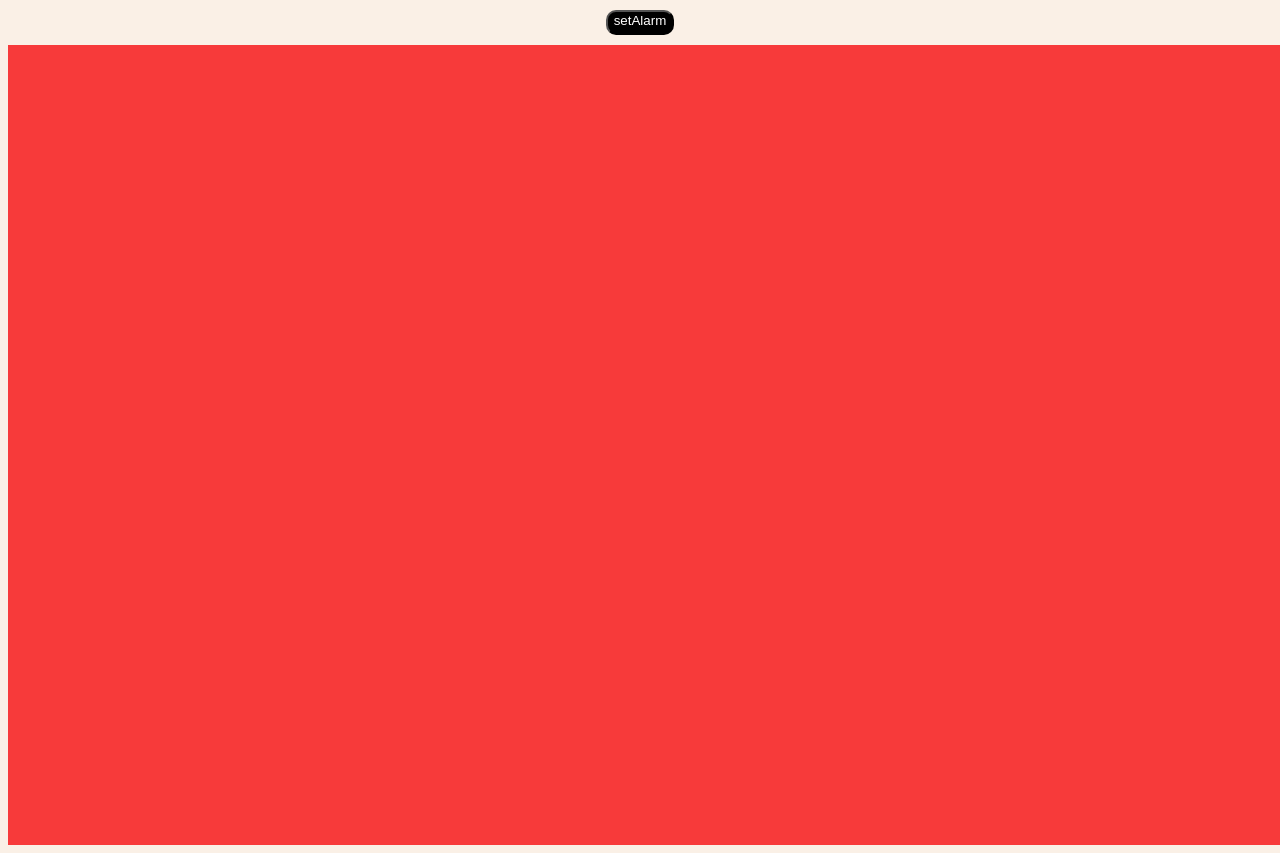
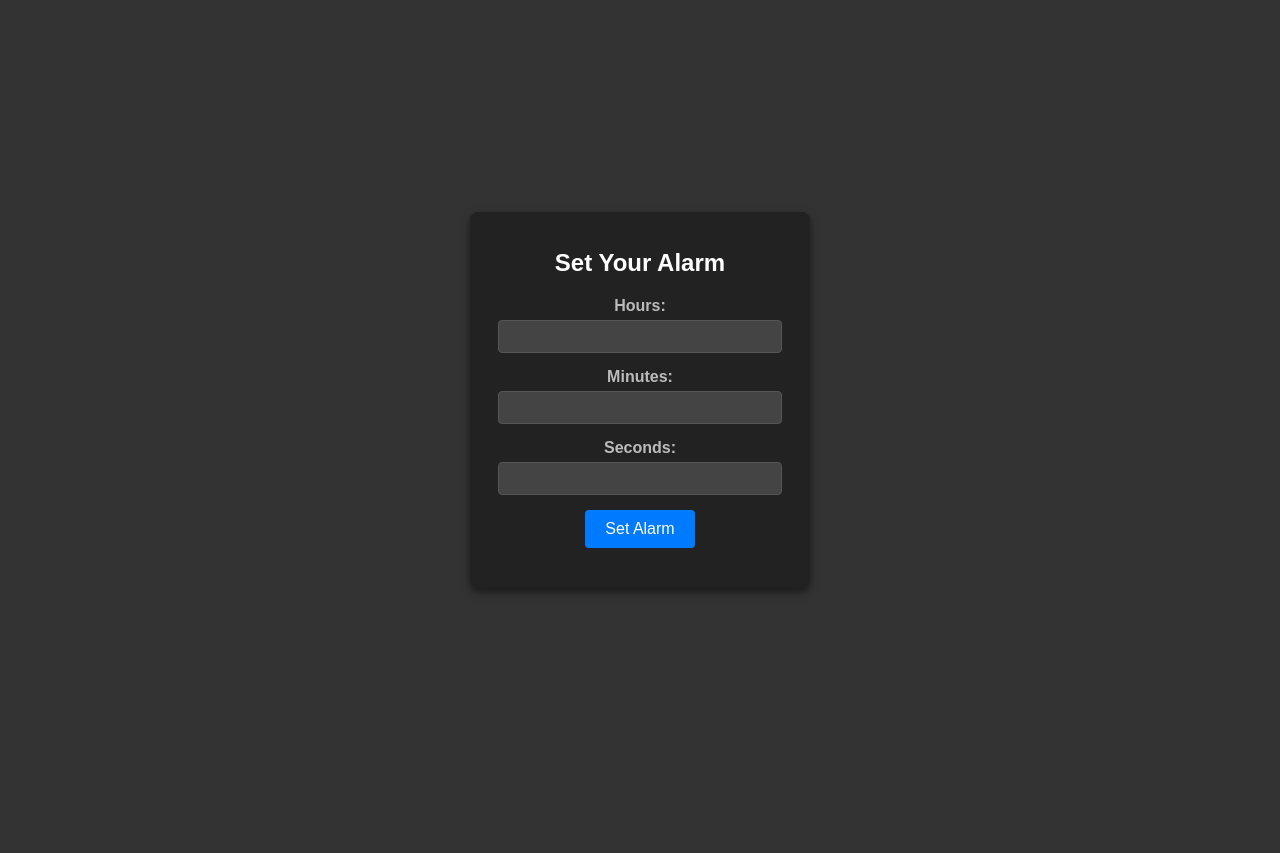
Before and after one commit to KrishiPL/alarm, a plain HTML site: page index.html in a window 1280 px wide. After the commit the page ends 800 px from the top, so only its background shows below. Drawn offline with Linux system fonts and the light colour scheme.

Commit message:
Add files via upload
Added styles to the alarm app

```diff
--- a/alarm.js
+++ b/alarm.js
@@ -1,12 +1,43 @@
+document.getElementById('alarmForm').addEventListener('submit', function(event) {
+  event.preventDefault();
+
+  const hours = parseInt(document.getElementById('hours').value, 10);
+  const minutes = parseInt(document.getElementById('minutes').value, 10);
+  const seconds = parseInt(document.getElementById('seconds').value, 10);
+
+  if (isNaN(hours) || isNaN(minutes) || isNaN(seconds)) {
+      document.getElementById('message').textContent = "Please enter valid numbers.";
+      return;
+  }
+
+  // Validate the time input
+  if (hours < 0 || hours > 23 || minutes < 0 || minutes > 59 || seconds < 0 || seconds > 59) {
+      document.getElementById('message').textContent = "Please enter valid time values.";
+      return;
+  }
+
+  // Call the alarm function with the provided time
+  alarm(hours, minutes, seconds);
+  document.getElementById('message').textContent = `Alarm set for ${formatTime(hours)}:${formatTime(minutes)}:${formatTime(seconds)}`;
+});
+
+const formatTime = (timeUnit) => {
+  return timeUnit.toString().padStart(2, '0');
+};
+
 const alarmRingtone = () => {
   let ringtone = new Audio("horizon.mp3");
   ringtone.play();
 };
 
 const alarm = (hours, minutes, seconds) => {
-  const intervalValue = setInterval(() => {
+  // Clear any previously set interval (in case the user sets a new alarm)
+  if (window.alarmInterval) {
+      clearInterval(window.alarmInterval);
+  }
+
+  window.alarmInterval = setInterval(() => {
       let myDate = new Date();
-
       let presenthours = myDate.getHours();
       let presentminutes = myDate.getMinutes();
       let presentseconds = myDate.getSeconds();
@@ -17,9 +48,8 @@ const alarm = (hours, minutes, seconds) => {
           seconds === presentseconds
       ) {
           alarmRingtone();
-
-      clearInterval(intervalValue);
+          clearInterval(window.alarmInterval);
+          document.getElementById('message').textContent = "Alarm ringing!";
       }
   }, 1000);
-
 };
--- a/index.html
+++ b/index.html
@@ -1,32 +1,31 @@
-<!DOCTYPE hmtl>
-<html>
-
+<!DOCTYPE html>
+<html lang="en">
 <head>
-    <script src = "alarm.js" defer></script>
-    <style>
-    body {
-        background-color: linen;
-      }
-      button {
-        display: flex;
-        margin: 10px auto;
-        background-color: black;
-        color: white;
-        border-radius: 10px;
-        height: 25px;
-      }
-
-      div {
-        height: 100vh;
-        width: 100vw;
-        background-color: rgb(247, 58, 58);
-      }
-      </style>
+    <meta charset="UTF-8">
+    <meta name="viewport" content="width=device-width, initial-scale=1.0">
+    <title>Alarm Clock</title>
+    <link rel="stylesheet" href="styles.css">
 </head>
-
 <body>
-    <button onclick = "alarm(11,20,0)" id="button">setAlarm</button>
-    <div id="demo"></div>
+    <div class="container">
+        <h1>Set Your Alarm</h1>
+        <form id="alarmForm">
+            <div class="form-group">
+                <label for="hours">Hours:</label>
+                <input type="number" id="hours" min="0" max="23" required>
+            </div>
+            <div class="form-group">
+                <label for="minutes">Minutes:</label>
+                <input type="number" id="minutes" min="0" max="59" required>
+            </div>
+            <div class="form-group">
+                <label for="seconds">Seconds:</label>
+                <input type="number" id="seconds" min="0" max="59" required>
+            </div>
+            <button type="submit">Set Alarm</button>
+        </form>
+        <p id="message"></p>
+    </div>
+    <script src="alarm.js"></script>
 </body>
-
 </html>
--- /dev/null
+++ b/styles.css
@@ -0,0 +1,72 @@
+body {
+    font-family: Arial, sans-serif;
+    background-color: #333; /* Dark background color */
+    color: #fff; /* White text color for contrast */
+    display: flex;
+    justify-content: center;
+    align-items: center;
+    height: 100vh;
+    margin: 0;
+}
+
+.container {
+    background-color: #222; /* Slightly lighter dark background */
+    border-radius: 8px;
+    box-shadow: 0 4px 8px rgba(0, 0, 0, 0.5);
+    padding: 20px;
+    max-width: 300px;
+    width: 100%;
+    text-align: center;
+}
+
+h1 {
+    margin-bottom: 20px;
+    font-size: 24px;
+    color: #fff; /* White color for the heading */
+}
+
+.form-group {
+    margin-bottom: 15px;
+}
+
+label {
+    display: block;
+    margin-bottom: 5px;
+    font-weight: bold;
+    color: #bbb; /* Light gray color for labels */
+}
+
+input {
+    width: calc(100% - 16px); /* Adjust width to account for padding */
+    padding: 8px;
+    border: 1px solid #555; /* Darker border for input fields */
+    border-radius: 4px;
+    background-color: #444; /* Dark background for input fields */
+    color: #fff; /* White text inside input fields */
+    box-sizing: border-box; /* Include padding and border in element's total width and height */
+}
+
+input:focus {
+    border-color: #777; /* Slightly lighter border on focus */
+    outline: none; /* Remove default focus outline */
+}
+
+button {
+    background-color: #007bff; /* Blue background for button */
+    color: #fff; /* White text color for the button */
+    border: none;
+    padding: 10px 20px;
+    border-radius: 4px;
+    font-size: 16px;
+    cursor: pointer;
+}
+
+button:hover {
+    background-color: #0056b3; /* Darker blue on hover */
+}
+
+#message {
+    margin-top: 20px;
+    font-size: 16px;
+    color: #0f0; /* Green color for messages */
+}
```
Lines whose indentation alone changed are shown as unchanged.
